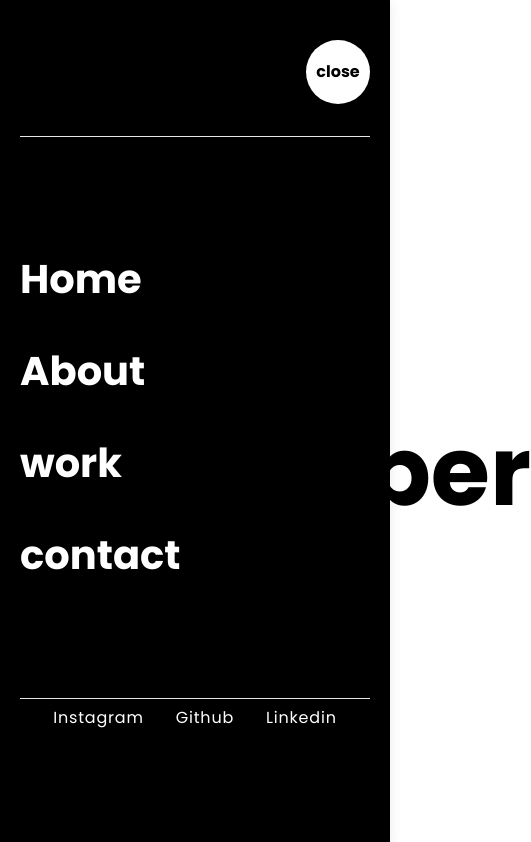
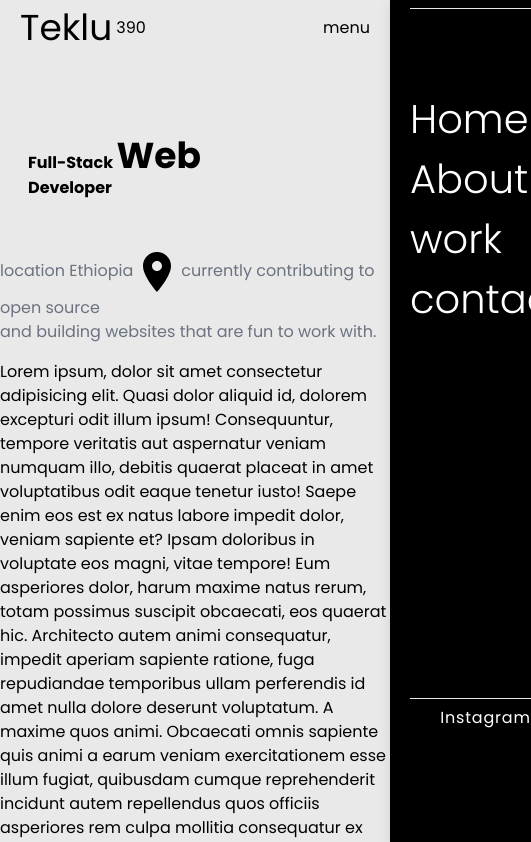
Before and after one commit to tekluabayneh/my-portfolio, a React (Vite) app: page / in a window 390 px wide. Shown: the top 842 px of the page, 531 px wide, since content can reach past the window. Built offline with nearby package versions, Linux system fonts and the light colour scheme.

Commit message:
header pageckage and gsap and other package add and complete both headers

```diff
--- a/package.json
+++ b/package.json
@@ -11,6 +11,10 @@
     "preview": "vite preview"
   },
   "dependencies": {
+    "@emotion/react": "^11.14.0",
+    "@emotion/styled": "^11.14.0",
+    "@mui/icons-material": "^6.3.1",
+    "gsap": "^3.12.5",
     "react": "^18.3.1",
     "react-dom": "^18.3.1"
   },
--- a/src/App.jsx
+++ b/src/App.jsx
@@ -1,18 +1,13 @@
 import Mainheader from "./components/header/header";
 import "./mainStyle.css";
+import Home from "./pages/Home/Home";
 function App() {
   return (
-    <main className="bg-[#e8e9e8]  font-poppins">
+    <main className="bg-[#e8e9e8]  font-poppins overflow-hidden">
       <Mainheader />
-      <h1 className="text-8xl font-bold  pt-20 pl-7">
-        Full-Stack <span className="text-4xl">Web</span>
-        <br /> Developer
-      </h1>
-      <p className="text-gray-500 float-right pt-12">
-        <span>location Ethiopia</span>
-        currently contributing to open source <br /> and building websites that
-        are fun to work with.
-      </p>
+
+      <Home />
+
       <p className="pt-40">
         Lorem ipsum, dolor sit amet consectetur adipisicing elit. Quasi dolor
         aliquid id, dolorem excepturi odit illum ipsum! Consequuntur, tempore
--- a/src/components/header/MobileHeader.jsx
+++ b/src/components/header/MobileHeader.jsx
@@ -1,34 +1,42 @@
 import React from "react";
 
-const MobileHeader = () => {
+const MobileHeader = ({ togggleheader, settoggleheader, hadelheadertoggl }) => {
   return (
-    <header>
+    <header className="overflow-hidden">
+      <div></div>
       <div
-        className="w-full  h-screen  justify-start flex flex-col items-start
-      px-5 py-2 bg-black text-white shadow-custom2  md:hidden absolute top-0 right-0  z-20"
+        style={{
+          transform: togggleheader ? "translateX(0)" : "translateX(24rem)",
+        }}
+        className="w-96 h-screen  transform translate-x-96 transition-custom transition-transform  justify-start flex flex-col items-start
+      px-5 py-2 bg-black text-white shadow-custom2  fixed top-0 right-0  z-20"
       >
-        <span className=" absolute top-10 right-5 px-4 py2 bg-white shadow-custom2 cursor-pointer rounded-full font-bold h-16 w-16 flex items-center justify-center text-black">
+        <span
+          onClick={() => settoggleheader(false)}
+          className="absolute top-5 right-5 px-4 py-2 bg-white shadow-custom2 cursor-pointer
+         rounded-full font-bold h-16 w-16 flex items-center justify-center text-black"
+        >
           close
         </span>
-        <ul className="w-full h-5/6 flex flex-col gap-8 items-start pt-32 font-poppins font-light">
+        <ul className="w-full h-5/6 flex flex-col xs:gap-8 md:gap-3 items-start  xs:pt-32 md:pt-20  font-poppins font-light">
           <hr className="w-full text-white h-2 w-full pb-20" />
           <li className="w-full">
-            <a className="font-bold text-[2.5em]" href="/home">
+            <a className="text-[2.5em]" href="/home">
               Home
             </a>
           </li>
           <li className="w-full">
-            <a className="font-bold text-[2.5em]" href="/about">
+            <a className="text-[2.5em]" href="/about">
               About
             </a>
           </li>
           <li>
-            <a className="font-bold text-[2.5em]" href="/work">
+            <a className=" text-[2.5em]" href="/work">
               work
             </a>
           </li>
           <li>
-            <a className="font-bold text-[2.5em]" href="/contact">
+            <a className="text-[2.5em]" href="/contact">
               contact
             </a>
           </li>
@@ -36,13 +44,13 @@ const MobileHeader = () => {
         <hr className="text-white h-2 w-full" />
 
         <div className="w-full flex items-center justify-center gap-8">
-          <span className="capitalize font-medium -tracking-tighter">
+          <span className="capitalize font-medium -tracking-tighter md:text-sm cursor-pointer hover:translate-x-1 transition-all">
             instagram
           </span>
-          <span className="capitalize font-medium -tracking-tighter">
+          <span className="capitalize font-medium -tracking-tighter md:text-sm cursor-pointer hover:translate-x-1 transition-all">
             github
           </span>
-          <span className="capitalize font-medium -tracking-tighter">
+          <span className="capitalize font-medium -tracking-tighter md:text-sm cursor-pointer hover:translate-x-1 transition-all">
             linkedin
           </span>
         </div>
--- a/src/components/header/header.jsx
+++ b/src/components/header/header.jsx
@@ -1,29 +1,33 @@
-import React, { useEffect, useRef } from "react";
+import React, { useEffect, useRef, useState } from "react";
 import useWindowWidth from "../../utils/windowWidth";
 import MobileHeader from "./MobileHeader";
+
 const Mainheader = () => {
+  const [togggleheader, settoggleheader] = useState(false);
   const width = useWindowWidth();
   const menuRef = useRef(null);
+
+  // handelheader toggle
+  const hadelheadertoggle = () => {
+    settoggleheader(true);
+  };
 
   const handelScroll = () => {
     window.addEventListener("scroll", () => {
       let scrollTop = window.scrollY;
-
-      scrollTop > 300
-        ? (() => {
-            menuRef.current.classList.contains("hidden") &&
-              menuRef.current.classList.remove("hidden");
-            menuRef.current.classList.add("fixed");
-          })()
-        : (() => {
-            menuRef.current.classList.contains("fixed") &&
-              menuRef.current.classList.remove("fixed");
-            menuRef.current.classList.add("hidden");
-          })();
+      if (scrollTop >= 30) {
+        menuRef.current.classList.add("fixed");
+        menuRef.current.classList.remove("hidden");
+      } else {
+        menuRef.current.classList.add("hidden");
+        menuRef.current.classList.remove("fixed");
+      }
     });
   };
+
   useEffect(() => {
     handelScroll();
+
     return () => {
       window.removeEventListener("scroll", handelScroll);
     };
@@ -36,7 +40,11 @@ const Mainheader = () => {
         {width}
       </div>
 
-      <MobileHeader />
+      <MobileHeader
+        togggleheader={togggleheader}
+        settoggleheader={settoggleheader}
+        hadelheadertoggle={hadelheadertoggle}
+      />
 
       <div className="w-96 justify-end flex items-center px-16 py-2 bg-[#f6f6f6]  shadow-custom2 rounded-3xl hidden md:block">
         <ul className="w-full flex gap-8 items-center justify-center font-poppins font-light">
@@ -65,12 +73,16 @@ const Mainheader = () => {
           </li>
         </ul>
       </div>
+      <div className="md:hidden">
+        <h1 onClick={hadelheadertoggle}>menu</h1>
+      </div>
       <div
         ref={menuRef}
-        className="hidden w-14 h-14 z-10 fixed top-1 shadow-custom2 right-12 bg-white
+        className="hidden w-14 h-14 z-10 fixed top-5 shadow-custom2 right-12 bg-white
         text-black rounded-full cursor-pointer flex items-center justify-center overflow-hidden"
       >
         <h1
+          onClick={hadelheadertoggle}
           className="font-bold cursor-pointer text-sm text-center
           text-nowrap text-transparent bg-clip-text bg-gradient-to-r from-purple-400 via-pink-500 to-red-500"
         >
@@ -82,3 +94,13 @@ const Mainheader = () => {
 };
 
 export default Mainheader;
+//  ? (() => {
+//  menuRef.current.classList.contains("hidden") &&
+//  menuRef.current.classList.remove("hidden");
+//  menuRef.current.classList.add("fixed");
+//  })()
+//  : (() => {
+//  menuRef.current.classList.contains("fixed") &&
+//  menuRef.current.classList.remove("fixed");
+//  menuRef.current.classList.add("hidden");
+//  })();
--- a/src/mainStyle.css
+++ b/src/mainStyle.css
@@ -578,12 +578,8 @@ video {
   top: 0px;
 }
 
-.top-1 {
-  top: 0.25rem;
-}
-
-.top-10 {
-  top: 2.5rem;
+.top-5 {
+  top: 1.25rem;
 }
 
 .z-10 {
@@ -642,8 +638,17 @@ video {
   width: 100%;
 }
 
-.translate-x-\[50rem\] {
-  --tw-translate-x: 50rem;
+.translate-x-96 {
+  --tw-translate-x: 24rem;
+  transform: translate(var(--tw-translate-x), var(--tw-translate-y)) rotate(var(--tw-rotate)) skewX(var(--tw-skew-x)) skewY(var(--tw-skew-y)) scaleX(var(--tw-scale-x)) scaleY(var(--tw-scale-y));
+}
+
+.translate-x-9 {
+  --tw-translate-x: 2.25rem;
+  transform: translate(var(--tw-translate-x), var(--tw-translate-y)) rotate(var(--tw-rotate)) skewX(var(--tw-skew-x)) skewY(var(--tw-skew-y)) scaleX(var(--tw-scale-x)) scaleY(var(--tw-scale-y));
+}
+
+.transform {
   transform: translate(var(--tw-translate-x), var(--tw-translate-y)) rotate(var(--tw-rotate)) skewX(var(--tw-skew-x)) skewY(var(--tw-skew-y)) scaleX(var(--tw-scale-x)) scaleY(var(--tw-scale-y));
 }
 
@@ -787,10 +792,6 @@ video {
   padding-top: 5rem;
 }
 
-.pt-32 {
-  padding-top: 8rem;
-}
-
 .pt-40 {
   padding-top: 10rem;
 }
@@ -808,11 +809,6 @@ video {
   line-height: 2.5rem;
 }
 
-.text-8xl {
-  font-size: 6rem;
-  line-height: 1;
-}
-
 .text-\[2\.5em\] {
   font-size: 2.5em;
 }
@@ -823,7 +819,7 @@ video {
 }
 
 .font-bold {
-  font-weight: 700;
+  font-weight: 680;
 }
 
 .font-light {
@@ -867,6 +863,26 @@ video {
   box-shadow: var(--tw-ring-offset-shadow, 0 0 #0000), var(--tw-ring-shadow, 0 0 #0000), var(--tw-shadow);
 }
 
+.transition-all {
+  transition-property: all;
+  transition-timing-function: cubic-bezier(0.4, 0, 0.2, 1);
+  transition-duration: 150ms;
+}
+
+.transition {
+  transition-property: color, background-color, border-color, text-decoration-color, fill, stroke, opacity, box-shadow, transform, filter, -webkit-backdrop-filter;
+  transition-property: color, background-color, border-color, text-decoration-color, fill, stroke, opacity, box-shadow, transform, filter, backdrop-filter;
+  transition-property: color, background-color, border-color, text-decoration-color, fill, stroke, opacity, box-shadow, transform, filter, backdrop-filter, -webkit-backdrop-filter;
+  transition-timing-function: cubic-bezier(0.4, 0, 0.2, 1);
+  transition-duration: 150ms;
+}
+
+.transition-transform {
+  transition-property: transform;
+  transition-timing-function: cubic-bezier(0.4, 0, 0.2, 1);
+  transition-duration: 150ms;
+}
+
 @font-face {
   font-family: "Poppins";
 
@@ -900,6 +916,26 @@ video {
   font-style: normal;
 }
 
+.hover\:translate-x-1:hover {
+  --tw-translate-x: 0.25rem;
+  transform: translate(var(--tw-translate-x), var(--tw-translate-y)) rotate(var(--tw-rotate)) skewX(var(--tw-skew-x)) skewY(var(--tw-skew-y)) scaleX(var(--tw-scale-x)) scaleY(var(--tw-scale-y));
+}
+
+@media (min-width: 400px) {
+  .xs\:gap-8 {
+    gap: 2rem;
+  }
+
+  .xs\:pt-32 {
+    padding-top: 8rem;
+  }
+
+  .xs\:text-7xl {
+    font-size: 4.5rem;
+    line-height: 1;
+  }
+}
+
 @media (min-width: 768px) {
   .md\:block {
     display: block;
@@ -908,4 +944,22 @@ video {
   .md\:hidden {
     display: none;
   }
+
+  .md\:gap-3 {
+    gap: 0.75rem;
+  }
+
+  .md\:pt-20 {
+    padding-top: 5rem;
+  }
+
+  .md\:text-8xl {
+    font-size: 6rem;
+    line-height: 1;
+  }
+
+  .md\:text-sm {
+    font-size: 0.875rem;
+    line-height: 1.25rem;
+  }
 }
--- /dev/null
+++ b/src/pages/Home/Home.jsx
@@ -0,0 +1,23 @@
+import React from "react";
+import AppsIcon from "@mui/icons-material/LocationOn";
+
+const Home = () => {
+  return (
+    <section>
+      <h1 className="xs:text-7xl md:text-8xl font-bold  pt-20 pl-7">
+        Full-Stack <span className="text-4xl leading-0">Web</span>
+        <br /> Developer
+      </h1>
+      <p className="text-gray-500 float-right pt-12">
+        <span>
+          location Ethiopia
+          <AppsIcon style={{ fontSize: 48, color: "black" }} />
+        </span>
+        currently contributing to open source <br /> and building websites that
+        are fun to work with.
+      </p>
+    </section>
+  );
+};
+
+export default Home;
```
Also changed, not shown: tailwind.config.js (+10 -7 lines), 1 other file (tests, documents, lock files or other folders).
